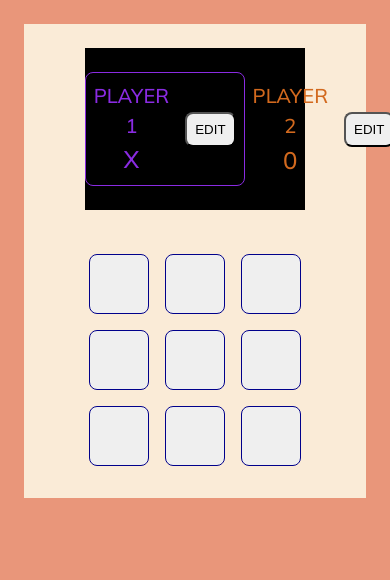
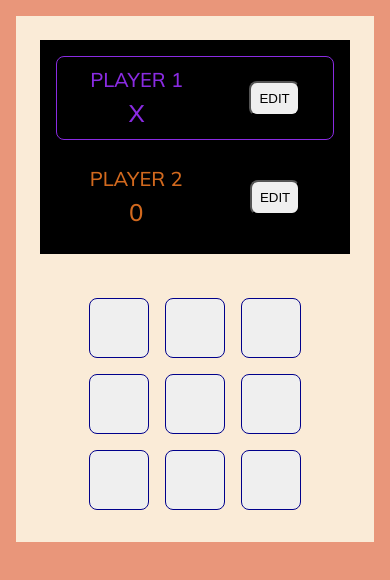
Before and after one commit to PVinaches/TicTacToe_ReactPractice, a React (Vite) app in the folder tic-tac-toe/: page / in a window 390 px wide. Shown: the top 580 px of the page. Built offline with nearby package versions, Linux system fonts and the light colour scheme.

Commit message:
feat: updated style

```diff
--- a/tic-tac-toe/src/App.css
+++ b/tic-tac-toe/src/App.css
@@ -14,4 +14,15 @@ main {
   color: chocolate;
   background-color: black;
   padding: 24px 0;
+
+  @media (max-width: 700px) and (min-width: 550px) {
+    width: 90%;
+  }
+
+  @media (max-width: 550px) {
+    width: inherit;
+    flex-direction: column;
+    padding: 16px;
+    gap: 16px;
+  }
 }
--- a/tic-tac-toe/src/components/Log.css
+++ b/tic-tac-toe/src/components/Log.css
@@ -13,6 +13,10 @@
   border: 1px solid grey;
   border-bottom: none;
 
+  @media (max-width: 550px) {
+    width: 75vw;
+  }
+
   th, td {
     border-bottom: 1px solid grey;
   }
--- a/tic-tac-toe/src/index.css
+++ b/tic-tac-toe/src/index.css
@@ -15,6 +15,10 @@ body {
   max-width: 1200px;
   padding: 24px;
   margin: auto;
+
+  @media (max-width: 550px) {
+    padding: 16px;
+  }
 }
 
 button {
```
